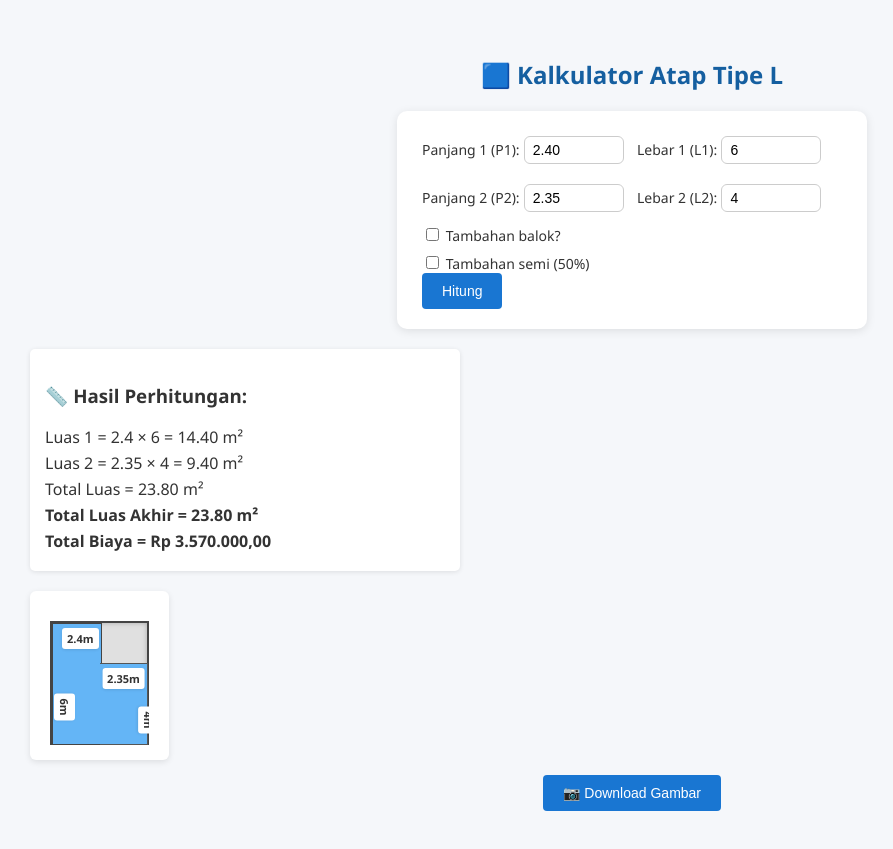
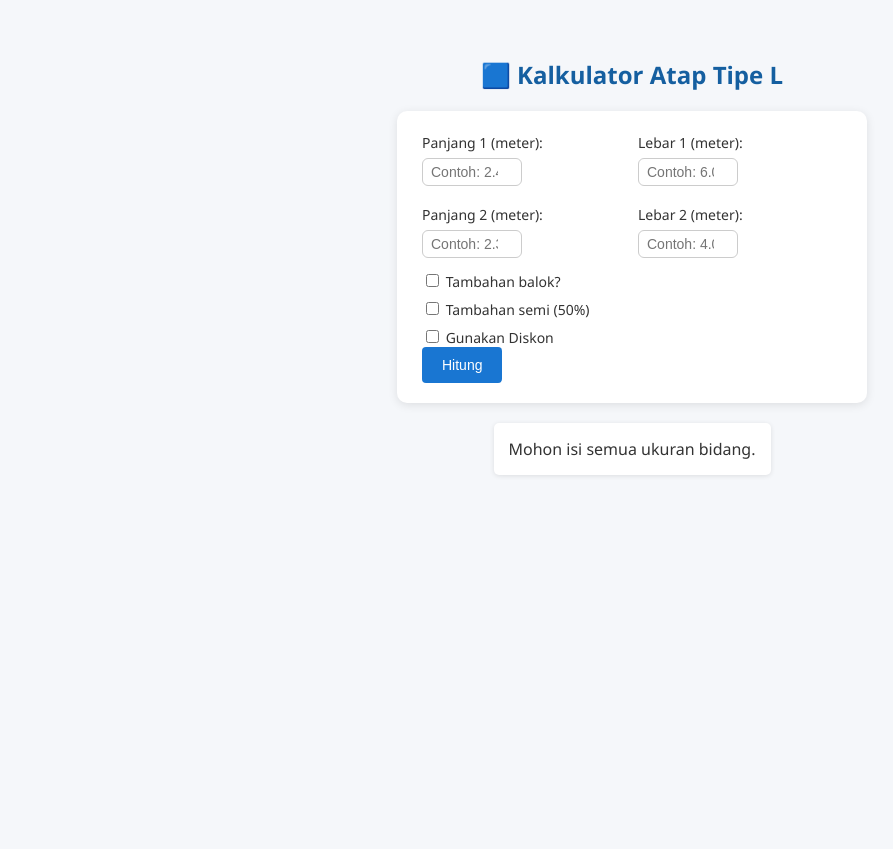
Before and after one commit to amgeekz/kalkulatorpvc, a plain HTML site: page index.html in a window 1280 px wide. Both pictures are taken after a click on the button "Hitung". Shown: the whole page, without its empty margins (8-901 px from the left). After the commit the page ends 800 px from the top, so only its background shows below. Drawn offline with nearby package versions, Linux system fonts and the light colour scheme.

Commit message:
Add files via upload

```diff
--- a/index.html
+++ b/index.html
@@ -54,9 +54,13 @@
 
     .visual-wrapper {
   position: relative;
-      border: 2px solid #444;
+  display: flex;
+  justify-content: center;
+  align-items: center;
+  border: none;
   background-color: #e0e0e0;
   box-shadow: inset 0 0 5px #aaa;
+  overflow: visible;
 }
 
     .visual-box {
@@ -86,8 +90,10 @@
     .visual-container {
   display: flex;
   justify-content: center;
-      margin-top: 15px;
-      overflow-x: auto;
+  align-items: center;
+  padding: 30px;
+  border: 2px dashed #888;
+  background-color: #f8f9fa;
 }
 
     #hasilL {
@@ -119,6 +125,12 @@
       border-color: #1976d2;
       outline: none;
       box-shadow: 0 0 3px rgba(25, 118, 210, 0.4);
+    }
+
+    #captureArea {
+  display: flex;
+  flex-direction: column;
+  align-items: center;
 }
 
 @media (max-width: 600px) {
@@ -173,22 +185,22 @@
 
 <div style="max-width: 420px; margin: 0 auto; background: #fff; padding: 20px 25px; border-radius: 10px; box-shadow: 0 2px 10px rgba(0,0,0,0.1);">
 
-  <div style="display: flex; flex-wrap: wrap; gap: 10px;">
+<div style="display: flex; flex-wrap: wrap; gap: 12px;">
   <div style="flex: 1 1 45%;">
-      <label for="p1">Panjang 1 (P1):</label>
-      <input type="number" id="p1" step="0.01" value="2.40" class="input-box">
+    <label for="p1">Panjang 1 (meter):</label>
+    <input type="number" id="p1" step="0.01" placeholder="Contoh: 2.40" class="input-box" inputmode="decimal">
   </div>
   <div style="flex: 1 1 45%;">
-      <label for="l1">Lebar 1 (L1):</label>
-      <input type="number" id="l1" step="0.01" value="6" class="input-box">
+    <label for="l1">Lebar 1 (meter):</label>
+    <input type="number" id="l1" step="0.01" placeholder="Contoh: 6.00" class="input-box" inputmode="decimal">
   </div>
   <div style="flex: 1 1 45%;">
-      <label for="p2">Panjang 2 (P2):</label>
-      <input type="number" id="p2" step="0.01" value="2.35" class="input-box">
+    <label for="p2">Panjang 2 (meter):</label>
+    <input type="number" id="p2" step="0.01" placeholder="Contoh: 2.35" class="input-box" inputmode="decimal">
   </div>
   <div style="flex: 1 1 45%;">
-      <label for="l2">Lebar 2 (L2):</label>
-      <input type="number" id="l2" step="0.01" value="4" class="input-box">
+    <label for="l2">Lebar 2 (meter):</label>
+    <input type="number" id="l2" step="0.01" placeholder="Contoh: 4.00" class="input-box" inputmode="decimal">
   </div>
 </div>
 
@@ -200,6 +212,10 @@
   <label style="display:block; margin-top: 8px;">
     <input type="checkbox" id="useSemi"> Tambahan semi (50%)
   </label>
+  <label style="display:block; margin-top: 8px;">
+  <input type="checkbox" id="useDiskon"> Gunakan Diskon
+</label>
+<input type="number" id="diskon" min="0" step="1000" placeholder="Contoh: 100000" style="display:none;" class="input-box">
 
   <button onclick="hitungL()">Hitung</button>
 </div>
@@ -215,8 +231,12 @@
 
 <script src="https://cdn.jsdelivr.net/npm/html2canvas@1.4.1/dist/html2canvas.min.js"></script>
 <script>
+  // Tampilkan input balok dan diskon jika dicentang
   document.getElementById("useBalok").addEventListener("change", () => {
     document.getElementById("balok").style.display = document.getElementById("useBalok").checked ? "inline-block" : "none";
+  });
+  document.getElementById("useDiskon").addEventListener("change", () => {
+    document.getElementById("diskon").style.display = document.getElementById("useDiskon").checked ? "inline-block" : "none";
   });
 
   function formatRupiah(angka) {
@@ -231,6 +251,8 @@
     const useBalok = document.getElementById("useBalok").checked;
     const tambahan = useBalok ? parseFloat(document.getElementById("balok").value) || 0 : 0;
     const useSemi = document.getElementById("useSemi").checked;
+    const useDiskon = document.getElementById("useDiskon").checked;
+    const nominalDiskon = useDiskon ? parseFloat(document.getElementById("diskon").value) || 0 : 0;
 
     if (isNaN(p1) || isNaN(l1) || isNaN(p2) || isNaN(l2)) {
       document.getElementById("hasilL").innerText = "Mohon isi semua ukuran bidang.";
@@ -242,7 +264,13 @@
     const totalLuas = luas1 + luas2;
     const semi = useSemi ? totalLuas * 0.5 : 0;
     const totalFinal = totalLuas + semi + tambahan;
-    const biaya = totalFinal * 150000;
+
+    let biaya = totalFinal * 150000;
+    let potongan = 0;
+    if (useDiskon && nominalDiskon > 0 && nominalDiskon <= biaya) {
+      potongan = nominalDiskon;
+      biaya -= potongan;
+    }
 
     document.getElementById("hasilL").innerHTML = `
   <h3>📏 Hasil Perhitungan:</h3>
@@ -252,9 +280,16 @@
   ${useSemi ? `<div>Tambahan Semi (50%) = ${semi.toFixed(2)} m²</div>` : ""}
   ${useBalok ? `<div>Tambahan Balok = ${tambahan.toFixed(2)} m²</div>` : ""}
   <div><b>Total Luas Akhir = ${totalFinal.toFixed(2)} m²</b></div>
-      <div><b>Total Biaya = ${formatRupiah(biaya)}</b></div>
+  ${useDiskon && potongan > 0 ? `
+    <div><b>Total Biaya:</b><br>
+      <span style="text-decoration:line-through; color:#888;">${formatRupiah(totalFinal * 150000)}</span><br>
+      <span style="font-size: 18px; font-weight: bold; color: #d32f2f;">${formatRupiah(biaya)}</span>
+    </div>` :
+    `<div><b>Total Biaya = ${formatRupiah(biaya)}</b></div>`
+  }
 `;
 
+    // VISUALISASI
     const scale = 20;
     const w1 = p1 * scale, h1 = l1 * scale;
     const w2 = p2 * scale, h2 = l2 * scale;
@@ -294,39 +329,45 @@
     })() : "";
 
     document.getElementById("boxL").style.display = "block";
-    document.getElementById("boxL").innerHTML = `
-      <div class="visual-container">
-        <div class="visual-wrapper" style="width:${containerWidth}px; height:${containerHeight}px;">
+    document.getElementById("boxL").innerHTML = `<div class="visual-container">
+  <<div class="visual-wrapper" style="width: 100%; height: 100%;">
+  <div style="position: relative; width: ${containerWidth}px; height: ${containerHeight}px;">
     <div class="visual-box" style="${box1Style}"></div>
     <div class="visual-box" style="${box2Style}"></div>
     ${semiBox}
+
+    <!-- P1: Atas tengah kotak 1 -->
     <span class="dimension-label" style="
-  top: 5px;
-  left: 10px;
+      top: -22px;
+      left: ${w1 / 2}px;
+      transform: translateX(-50%);
     ">
       ${p1}m
     </span>
 
+    <!-- L1: Tengah kiri kotak 1 -->
     <span class="dimension-label" style="
       top: ${h1 / 2}px;
-  left: 2px;
+      left: -30px;
       transform: rotate(90deg) translateY(-50%);
       transform-origin: left center;
     ">
       ${l1}m
     </span>
 
+    <!-- P2: Atas tengah kotak 2 -->
     <span class="dimension-label" style="
-  top: ${h1 - h2 + 5}px;
+      top: ${h1 - h2 - 22}px;
       left: ${w1 + w2 / 2}px;
       transform: translateX(-50%);
     ">
       ${p2}m
     </span>
 
+    <!-- L2: Tengah kanan kotak 2 (di dalam batas box) -->
     <span class="dimension-label" style="
-  top: 100px;
-  left: ${w1 + w2 - 36}px;
+      top: ${h1 - h2 + h2 / 2}px;
+      left: ${w1 + w2 - 10}px;
       transform: rotate(90deg) translateY(-50%);
       transform-origin: right center;
     ">
@@ -335,7 +376,10 @@
   </div>
 </div>
     `;
-    document.getElementById("downloadBtn").style.display = "block";
+
+    // Tampilkan tombol download
+    const downloadBtn = document.getElementById("downloadBtn");
+    if (downloadBtn) downloadBtn.style.display = "block";
   }
 
   function downloadImage() {
```
Lines whose indentation alone changed are shown as unchanged.
